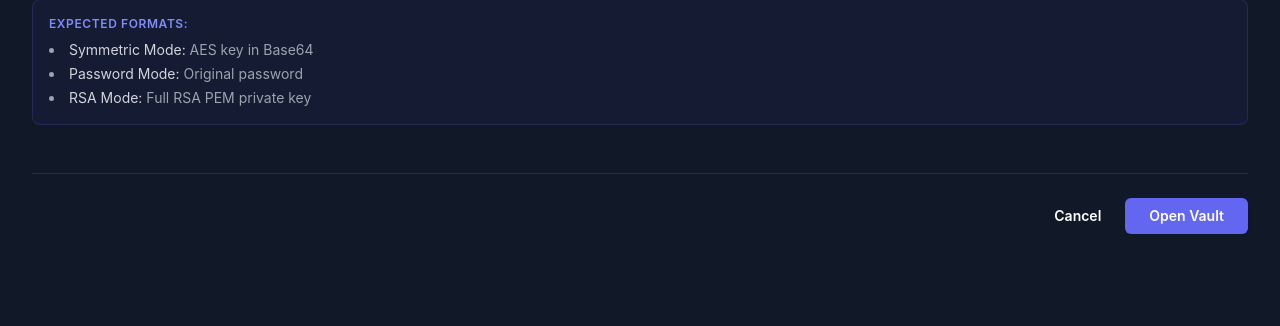
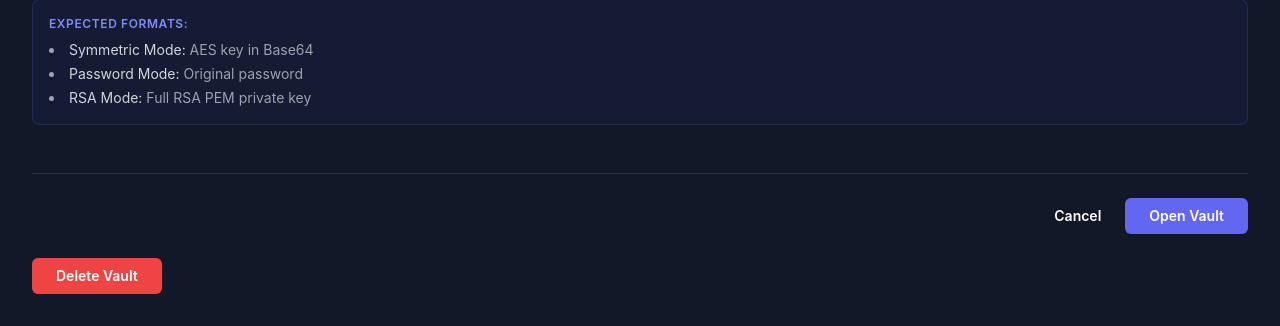
Before and after one commit to Pendragondragon/Projeto-Ciber-SI-, a Flask app: template resources/templates/open_vault.html in a window 1280 px wide. Shown: the part 574-900 px from the top of the page. Before the commit the page ends 808 px from the top, so only its background shows below. Run offline with Flask 3, Linux system fonts and the light colour scheme; the template is opened without the code that fills it, so the values that code supplies are empty; style sheets or scripts are compiled from the project's sources; parts of the project's set-up code (start-up, migrations or seed data) failed here and were passed over; some libraries are stand-ins or nearby versions.

Commit message:
put maria delete vault files

```diff
--- a/resources/templates/open_vault.html
+++ b/resources/templates/open_vault.html
@@ -80,6 +80,13 @@
                 Open Vault
             </button>
         </div>
+
+              <div class="mt-6 flex items-center justify-start gap-x-6">
+            <button type="button" id="delete_vault" onclick="requestVaultDeletion()"
+                class="rounded-md bg-red-500 px-6 py-2 text-sm font-semibold text-white shadow-sm hover:bg-red-400 focus-visible:outline-2 focus-visible:outline-offset-2 focus-visible:outline-red-500 transition-colors">
+                Delete Vault
+            </button>
+        </div>
     </form>
 </div>
 <script>
@@ -103,5 +110,43 @@
 
         reader.readAsText(file);
     });
+
+      async function requestVaultDeletion() {
+
+        const vaultId = document.getElementById("vault_id").value;
+
+        if (!vaultId) {
+            alert("Please enter a vault id.");
+            return;
+        }
+
+        try {
+
+            const response = await fetch("/vault/request-delete", {
+                method: "POST",
+                headers: {
+                    "Content-Type": "application/json"
+                },
+                body: JSON.stringify({
+                    vault_id: vaultId
+                })
+            });
+
+            const data = await response.json();
+
+            if (data.success) {
+
+                alert("Confirmation email sent.");
+
+            } else {
+
+                alert(data.error);
+            }
+
+        } catch (error) {
+
+            alert("Something went wrong.");
+        }
+    }
 </script>
 {% endblock %}
--- a/services/auth_service.py
+++ b/services/auth_service.py
@@ -26,3 +26,9 @@ def reset_password(user, token, nova_password):
 
     user.reset_token = None
     user.reset_token_expira = None
+
+def gerar_delete_token():
+    token = secrets.token_urlsafe(32)
+    expiration = datetime.now() + timedelta(minutes=15)
+
+    return token, expiration
--- a/services/email_service.py
+++ b/services/email_service.py
@@ -18,6 +18,7 @@ Hello {user.username},
 
 Click the link below to reset your password:
 
+{link}
 
 This link expires in 15 minutes.
 
```
Also changed, not shown: app/database.py (+5 -4 lines).
